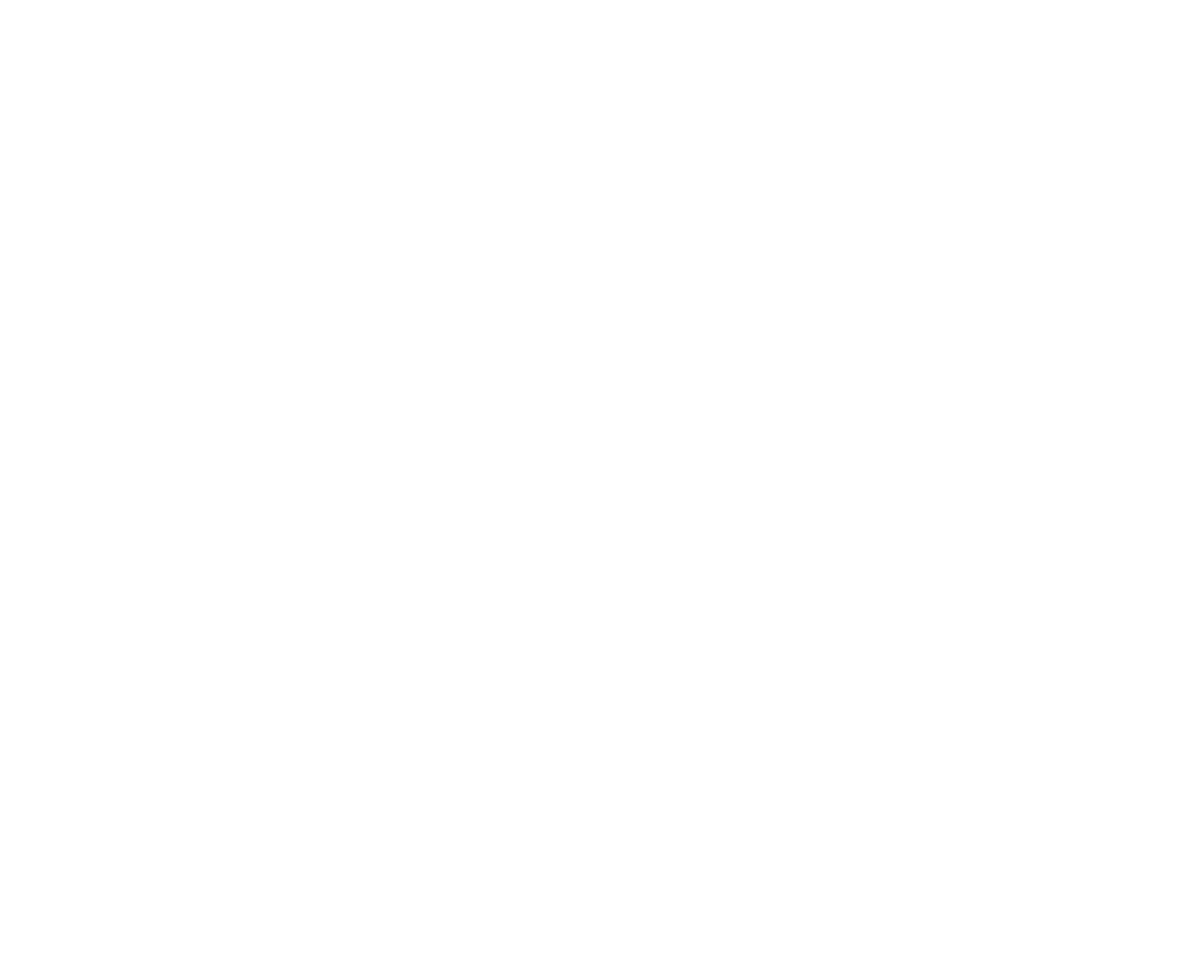
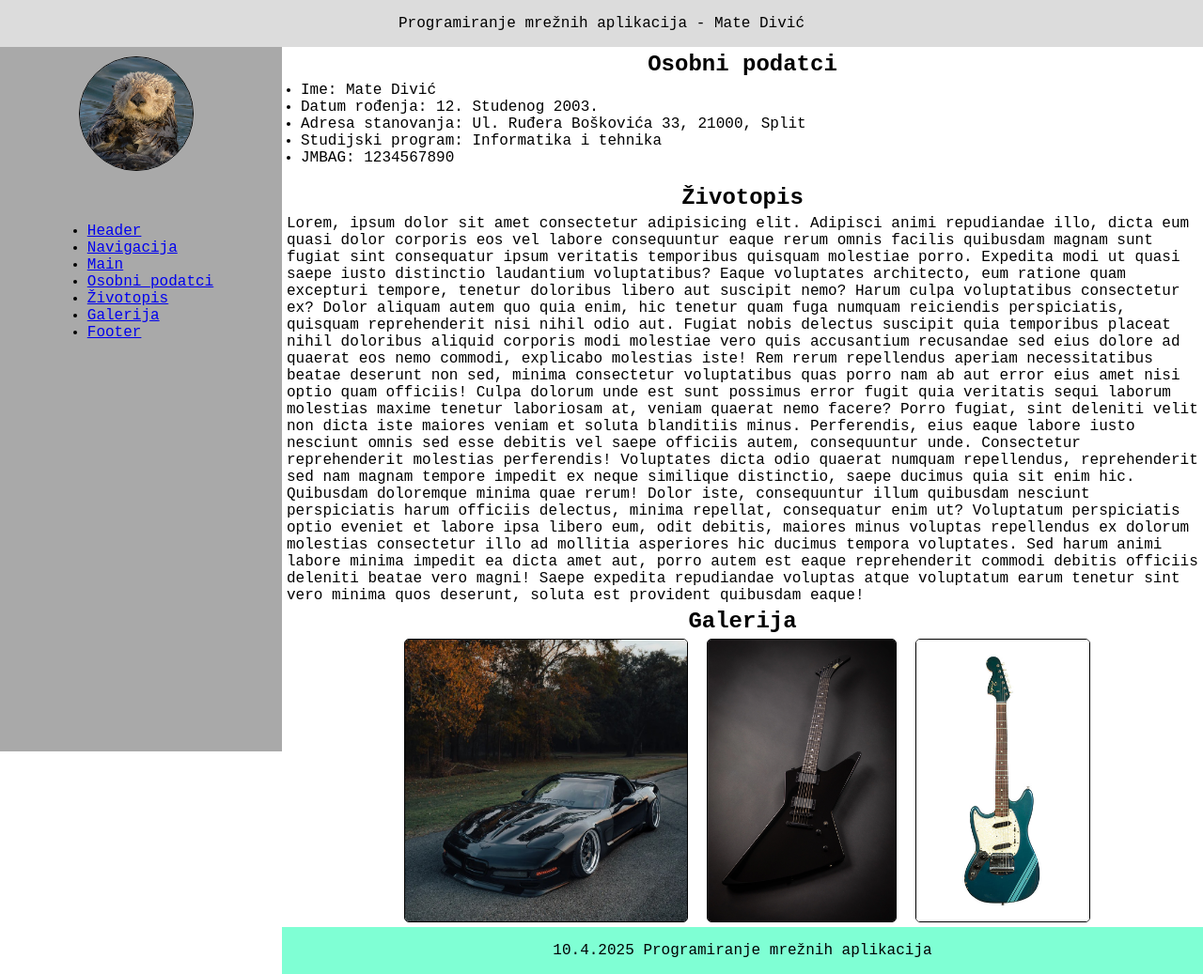
Before and after one commit to DivicM/PMA-WebPage, a plain HTML site: page home.html in a window 1280 px wide. Shown: the whole page at 94% size. Before the commit the page ends 800 px from the top, so only its background shows below. Drawn offline with Linux system fonts and the light colour scheme.

Commit message:
Home page

```diff
--- /dev/null
+++ b/home.css
@@ -0,0 +1,107 @@
+*{
+    margin: 0;
+    padding: 0;
+    font-family: 'Courier New', Courier, monospace;
+}
+body{
+    min-height: 100vh;
+    display: grid;
+    grid-template-columns: 300px 1fr;
+    grid-template-rows: auto 1fr auto;
+    grid-template-areas:
+    "header header"
+    "nav main"
+    "nav footer";
+}
+
+header{
+    display: flex;
+    top: 0;
+    background-color: gainsboro;
+    position: sticky;
+    grid-area: header;
+    padding: 1em;
+    justify-content: center;
+}
+nav{
+    display: flex;
+    flex-direction: column;
+    height: calc(100vh - 50.4px);
+    top: 50.4px;
+    grid-area: nav;
+    position: sticky;
+    align-self: start;
+    background-color: darkgrey;
+    align-items: center;
+    padding-left: 10px;
+    padding-right: 10px;
+}
+main{
+    grid-area: main;
+    width: 100%;
+    overflow: hidden;
+}
+footer{
+    grid-area: footer;
+    padding: 1em;
+    background-color: aquamarine;
+    text-align: center;
+
+}
+ul{
+    list-style-type:disc;
+    padding-left: 20px;
+}
+nav .profilna{
+align-self: center ;
+justify-content: center;
+padding-right: 10px;
+margin-top: 10px;
+margin-bottom: 50px;
+}
+.profilna img{
+    width: 120px;
+    height: 120px;
+    object-fit: cover;
+    border-radius: 50%;
+    border: 1px solid;
+}
+.osobni-podatci{
+    margin-bottom: 20px;
+}
+.galerija{
+    display: flex;
+    justify-content: center;
+    align-items: center;
+    gap: 20px;
+    flex-wrap: wrap;
+    margin-left: 10px;
+}
+
+.galerija img{
+    max-width: auto;
+    max-height: 300px;
+    object-fit: cover;
+}
+img{
+    border: 1px solid;
+    border-radius: 5px;
+}
+h2{
+    margin: 5px;
+    text-align: center;
+}
+p{
+    margin-left: 5px;
+}
+
+@media (max-width:800px) {
+    body{
+        grid-template-columns: 0.3fr 1fr;
+    }
+    .galerija{
+        flex-direction: column;
+        gap: 10px   ;
+    }
+
+}
--- a/home.html
+++ b/home.html
@@ -0,0 +1,98 @@
+<!DOCTYPE html>
+<html lang="en">
+  <head>
+    <meta charset="UTF-8" />
+    <meta name="viewport" content="width=device-width, initial-scale=1.0" />
+    <link rel="stylesheet" href="home.css" />
+    <title></title>
+  </head>
+  <body>
+    <header id="header">Programiranje mrežnih aplikacija - Mate Divić</header>
+    <nav id="nav">
+      <div class="profilna">
+        <img src="images/Sea_Otter_(Enhydra_lutris)_(25169790524)_crop.jpg" />
+      </div>
+      <ul>
+        <li><a href="#header">Header</a></li>
+        <li><a href="#nav">Navigacija</a></li>
+        <li><a href="#main">Main</a></li>
+        <li><a href="#osobni">Osobni podatci</a></li>
+        <li><a href="#zivotopis">Životopis</a></li>
+        <li><a href="#galerija">Galerija</a></li>
+        <li><a href="#footer">Footer</a></li>
+      </ul>
+    </nav>
+    <main id="main">
+      <div class="osobni-podatci" id="osobni">
+        <h2>Osobni podatci</h2>
+        <ul>
+          <li>Ime: Mate Divić</li>
+          <li>Datum rođenja: 12. Studenog 2003.</li>
+          <li>Adresa stanovanja: Ul. Ruđera Boškovića 33, 21000, Split</li>
+          <li>Studijski program: Informatika i tehnika</li>
+          <li>JMBAG: 1234567890</li>
+        </ul>
+      </div>
+      <div class="zivotopis" id="zivotopis">
+        <h2>Životopis</h2>
+        <p>
+          Lorem, ipsum dolor sit amet consectetur adipisicing elit. Adipisci
+          animi repudiandae illo, dicta eum quasi dolor corporis eos vel labore
+          consequuntur eaque rerum omnis facilis quibusdam magnam sunt fugiat
+          sint consequatur ipsum veritatis temporibus quisquam molestiae porro.
+          Expedita modi ut quasi saepe iusto distinctio laudantium voluptatibus?
+          Eaque voluptates architecto, eum ratione quam excepturi tempore,
+          tenetur doloribus libero aut suscipit nemo? Harum culpa voluptatibus
+          consectetur ex? Dolor aliquam autem quo quia enim, hic tenetur quam
+          fuga numquam reiciendis perspiciatis, quisquam reprehenderit nisi
+          nihil odio aut. Fugiat nobis delectus suscipit quia temporibus placeat
+          nihil doloribus aliquid corporis modi molestiae vero quis accusantium
+          recusandae sed eius dolore ad quaerat eos nemo commodi, explicabo
+          molestias iste! Rem rerum repellendus aperiam necessitatibus beatae
+          deserunt non sed, minima consectetur voluptatibus quas porro nam ab
+          aut error eius amet nisi optio quam officiis! Culpa dolorum unde est
+          sunt possimus error fugit quia veritatis sequi laborum molestias
+          maxime tenetur laboriosam at, veniam quaerat nemo facere? Porro
+          fugiat, sint deleniti velit non dicta iste maiores veniam et soluta
+          blanditiis minus. Perferendis, eius eaque labore iusto nesciunt omnis
+          sed esse debitis vel saepe officiis autem, consequuntur unde.
+          Consectetur reprehenderit molestias perferendis! Voluptates dicta odio
+          quaerat numquam repellendus, reprehenderit sed nam magnam tempore
+          impedit ex neque similique distinctio, saepe ducimus quia sit enim
+          hic. Quibusdam doloremque minima quae rerum! Dolor iste, consequuntur
+          illum quibusdam nesciunt perspiciatis harum officiis delectus, minima
+          repellat, consequatur enim ut? Voluptatum perspiciatis optio eveniet
+          et labore ipsa libero eum, odit debitis, maiores minus voluptas
+          repellendus ex dolorum molestias consectetur illo ad mollitia
+          asperiores hic ducimus tempora voluptates. Sed harum animi labore
+          minima impedit ea dicta amet aut, porro autem est eaque reprehenderit
+          commodi debitis officiis deleniti beatae vero magni! Saepe expedita
+          repudiandae voluptas atque voluptatum earum tenetur sint vero minima
+          quos deserunt, soluta est provident quibusdam eaque!
+        </p>
+      </div>
+      <h2>Galerija</h2>
+      <div class="galerija" id="galerija">
+        <div class="auto">
+          <img
+            srcset="images/crovette-c5.jpeg 1x, images/crovette-c5.jpeg 2x"
+            src="images/crovette-c5.jpeg"
+          />
+        </div>
+        <div class="mx250">
+            <img
+              srcset="images/esp-mx250.jpeg 1x, images/esp-mx250.jpeg 2x"
+              src="images/esp-mx250.jpeg"
+            />
+          </div>
+        <div class="mustang">
+            <img
+              srcset="images/kurt-mustang.jpeg 1x, images/kurt-mustang.jpeg 2x"
+              src="images/kurt-mustang.jpeg"
+            />
+          </div>
+      </div>
+    </main>
+    <footer id="footer">10.4.2025 Programiranje mrežnih aplikacija</footer>
+  </body>
+</html>
```
Also changed, not shown: login.html (+1 -1 lines), images/Sea_Otter_(Enhydra_lutris)_(25169790524)_crop.jpg (added), images/crovette-c5.jpeg (added), images/esp-mx250.jpeg (added), images/kurt-mustang.jpeg (added).
